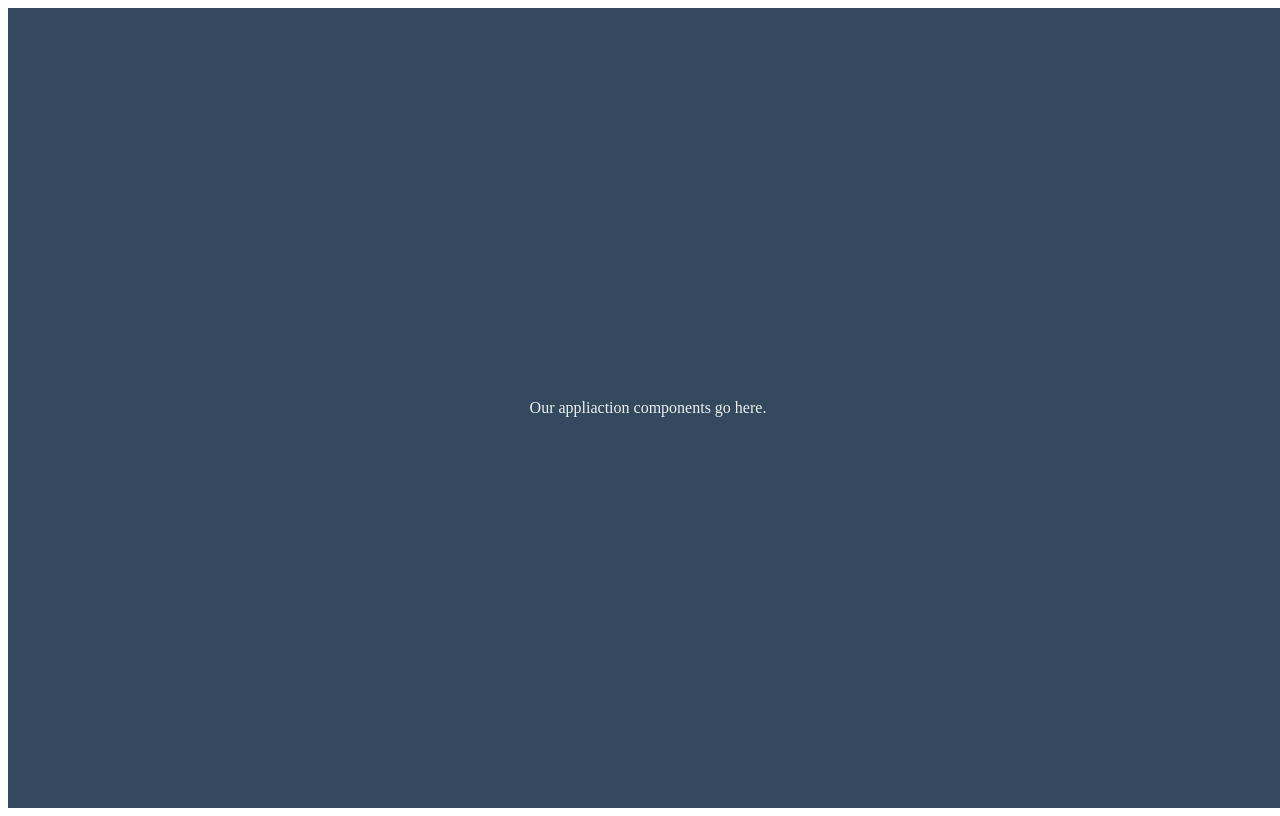
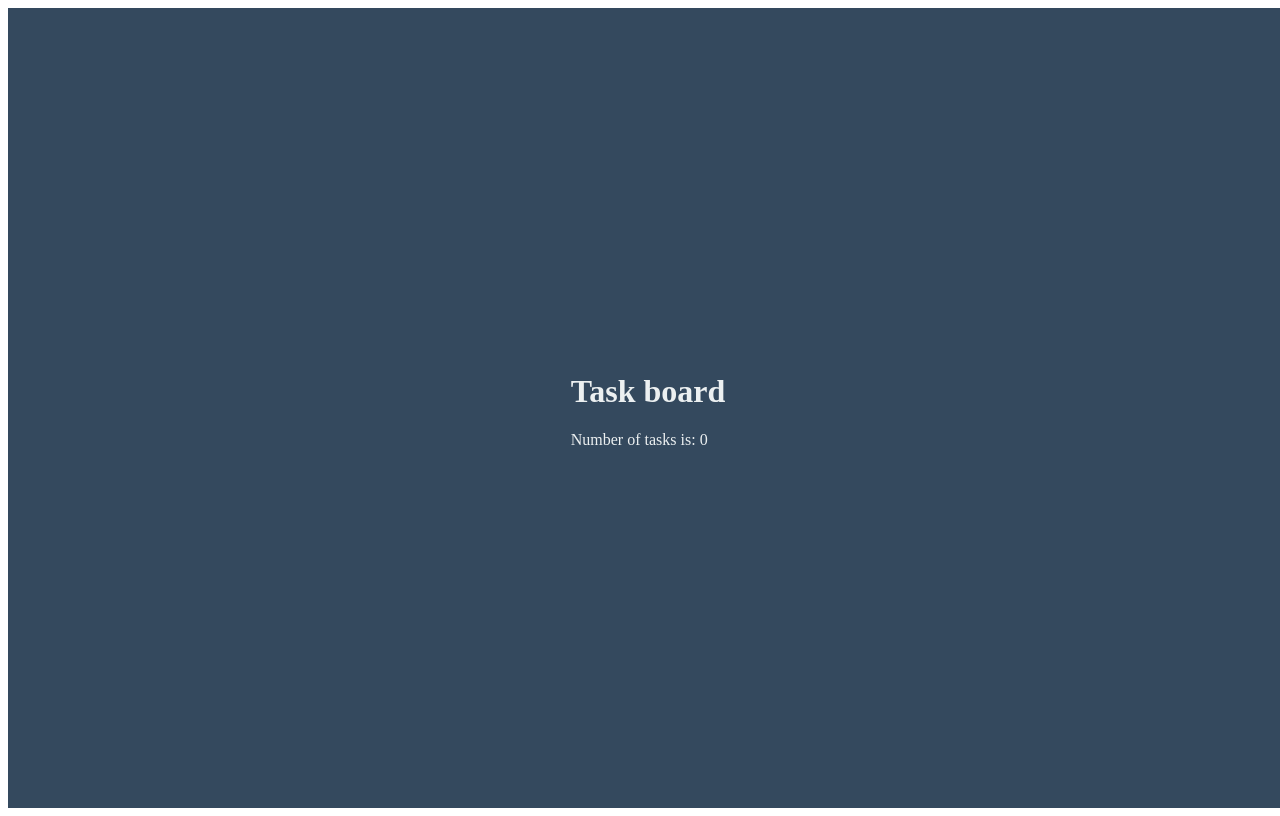
Before and after one commit to daria-marczak/webpack-plugins, a React app: page / in a window 1280 px wide. Built offline with nearby package versions, Linux system fonts and the light colour scheme.

Commit message:
first commit

```diff
--- a/index.html
+++ b/index.html
@@ -7,6 +7,6 @@
 </head>
 <body>
     <div id="app"></div>
-    <sript src="build/app.bundle.js"></script>
+    <script src="build/app.bundle.js"></script>
 </body>
 </html>
--- a/src/containers/App.js
+++ b/src/containers/App.js
@@ -1,6 +1,7 @@
 import React from "react";
 import uuid from "uuid";
 import style from "./App.css";
+import Title from "./../presentations/Title";
 
 class App extends React.Component {
     constructor(props) {
@@ -24,7 +25,7 @@ class App extends React.Component {
     render() {
         return (
             <div className={style.TodoApp}>
-                Our appliaction components go here.
+                <Title counter={this.state.data.length}/>
             </div>
         );
     }
--- /dev/null
+++ b/src/presentations/Title.js
@@ -0,0 +1,14 @@
+import React from "react";
+
+//Twoim zadaniem będzie zaimplementowanie komponentu Title, który będzie wyświetlał tytuł aplikacji wraz z liczbą zadań, które zostały dodane do listy.
+
+const Title = (props) => {
+    return (
+        <div className="header">
+            <h1>Task board</h1>
+            <p>Number of tasks is: {props.counter}</p>
+        </div>
+    )
+}
+
+export default Title;
```
Also changed, not shown: src/components/TodoList.js (deleted), src/presentations/Todo.js (added), src/presentations/TodoForm.js (added), src/presentations/TodoList.js (added), 1 other file (tests, documents, lock files or other folders).
